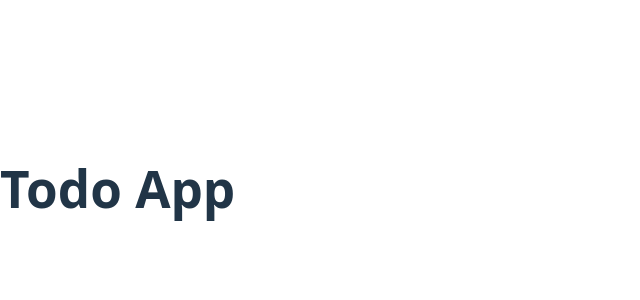
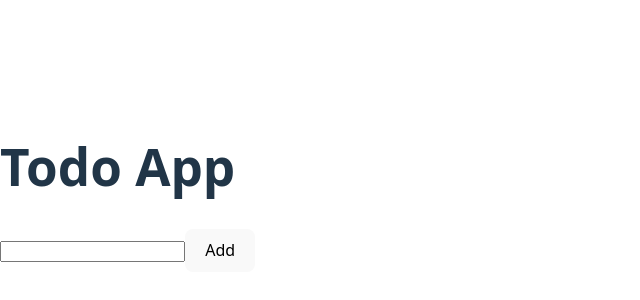
Before and after one commit to Abhishekwmg/prReactCode2, a React (Vite) app in the folder practice-react/: page / in a window 1280 px wide. Shown: the part 212-512 px from the top of the page, without its empty margins (0-640 px from the left). Built offline with nearby package versions, Linux system fonts and the light colour scheme.

Commit message:
todo-structure

```diff
--- a/practice-react/src/todo/Todo.jsx
+++ b/practice-react/src/todo/Todo.jsx
@@ -3,9 +3,12 @@ import { useState } from "react"
 export default function Todo() {
 
     const [data, setData] = useState(todoData);
+    const [task, setTask] = useState("");
 
     return <>
         <h1>Todo App</h1>
+        <input type="text" value={task} onChange={e => setTask(e.target.value)} />
+        <button>Add</button>
     </>
 }
 
```
